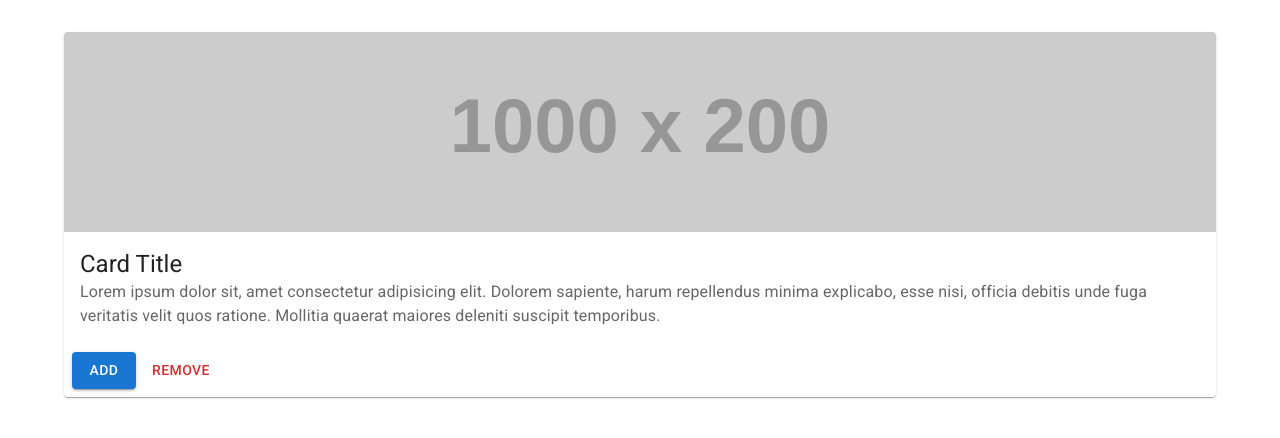
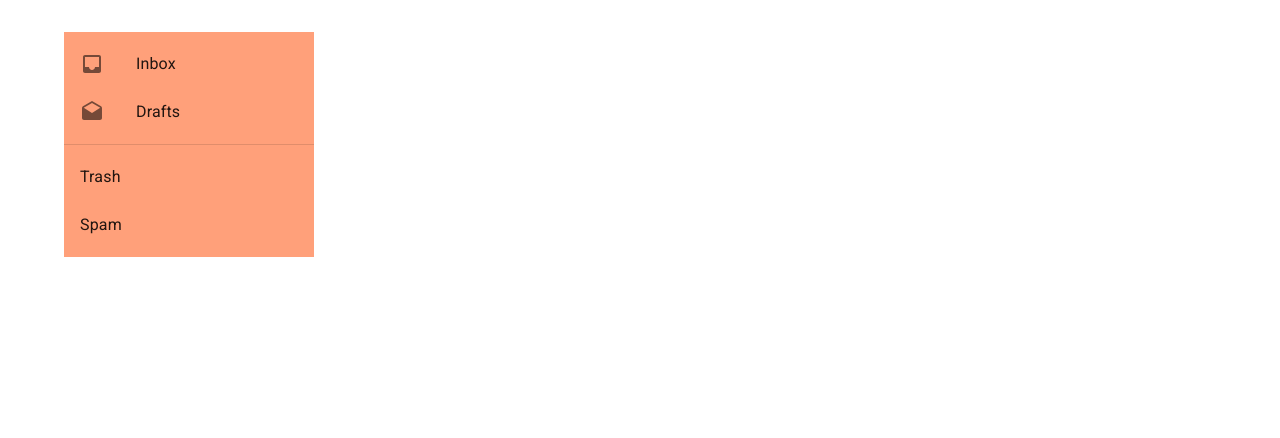
Before and after one commit to gmartindelcye/react-material-ui, a React (Vite) app: page / in a window 1280 px wide. Shown: the top 438 px of the page. Built offline with nearby package versions, Linux system fonts and the light colour scheme.

Commit message:
Navbar, NavListDrawer

```diff
--- a/src/App.jsx
+++ b/src/App.jsx
@@ -1,9 +1,9 @@
 import { Container } from "@mui/material";
-import MyCard from "./components/myCard";
+import Navbar from "./components/navbar/Navbar";
 export default function App() {
   return (
     <Container sx={{ mt: 4, mb: 4 }}>
-      <MyCard />
+      <Navbar />
     </Container>
   );
 }
--- /dev/null
+++ b/src/components/navbar/NavListDrawer.jsx
@@ -0,0 +1,55 @@
+import {
+  Box,
+  Divider,
+  List,
+  ListItem,
+  ListItemButton,
+  ListItemIcon,
+  ListItemText,
+} from "@mui/material";
+import InboxIcon from "@mui/icons-material/Inbox";
+import DraftsIcon from "@mui/icons-material/Drafts";
+
+export default function NavListDrawer() {
+  return (
+    <Box sx={{ width: 250, bgcolor: "lightsalmon" }}>
+      <nav>
+        <List>
+          <ListItem>
+            <ListItemIcon>
+              <InboxIcon />
+            </ListItemIcon>
+            <ListItemText primary="Inbox" />
+          </ListItem>
+          <ListItem>
+            <ListItemIcon>
+              <DraftsIcon />
+            </ListItemIcon>
+            <ListItemText primary="Drafts" />
+          </ListItem>
+        </List>
+      </nav>
+      <Divider />
+      <nav>
+        <List>
+          <ListItem disablePadding>
+            <ListItemButton
+              component="a"
+              href="#trash"
+            >
+              <ListItemText>Trash</ListItemText>
+            </ListItemButton>
+          </ListItem>
+          <ListItem disablePadding>
+            <ListItemButton
+              component="a"
+              href="#spam"
+            >
+              <ListItemText>Spam</ListItemText>
+            </ListItemButton>
+          </ListItem>
+        </List>
+      </nav>
+    </Box>
+  );
+}
--- /dev/null
+++ b/src/components/navbar/Navbar.jsx
@@ -0,0 +1,9 @@
+import NavListDrawer from "./NavListDrawer";
+
+export default function Navbar() {
+  return (
+    <>
+      <NavListDrawer />
+    </>
+  );
+}
```
